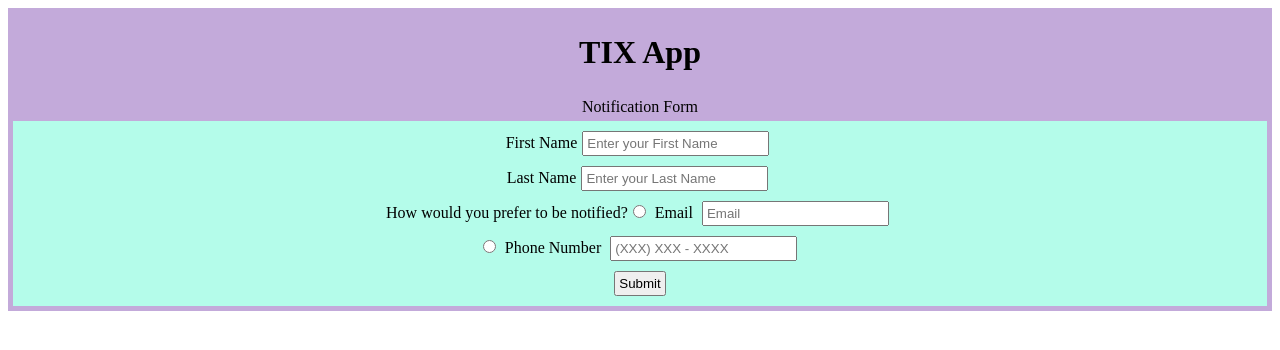
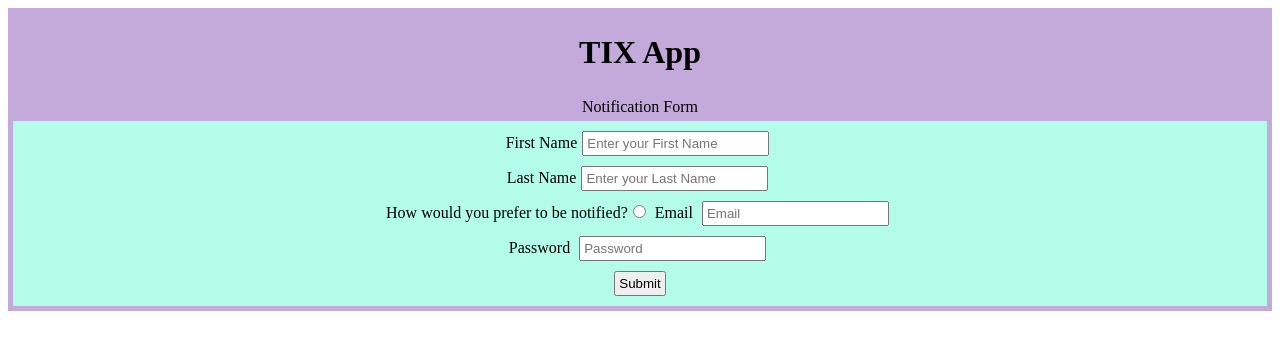
Before and after one commit to JetechNY/tix, a React (Create React App) app: page / in a window 1280 px wide. Shown: the top 350 px of the page. Built offline with nearby package versions, Linux system fonts and the light colour scheme.

Commit message:
form names changed

```diff
--- a/src/import/FormSubmit.js
+++ b/src/import/FormSubmit.js
@@ -27,34 +27,34 @@ const FormSubmit = ({ submitForm }) => {
         <header>Notification Form</header>
         <form className="register-form" onSubmit={handleSubmit} noValidate>
           <div>
-            <label htmlFor="firstName" className="form-label">
+            <label htmlFor="firstname" className="form-label">
               First Name
             </label>
             <input
-              id="firstName"
+              id="firstname"
               className="form-field"
               placeholder="Enter your First Name"
               type="text"
-              name="firstName"
-              value={values.firstName}
+              name="firstname"
+              value={values.firstname}
               onChange={handleChange}
             />
-            {errors.firstName && <p>{errors.firstName}</p>}
+            {errors.firstname && <p>{errors.firstname}</p>}
           </div>
           <div>
-            <label htmlFor="lastName" className="form-label">
+            <label htmlFor="lastname" className="form-label">
               Last Name
             </label>
             <input
-              id="lastName"
+              id="lastname"
               className="form-field"
               placeholder="Enter your Last Name"
               type="text"
-              name="lastName"
-              value={values.lastName}
+              name="lastname"
+              value={values.lastname}
               onChange={handleChange}
             />
-            {errors.lastName && <p>{errors.lastName}</p>}
+            {errors.lastname && <p>{errors.lastname}</p>}
           </div>
           {errors.checked && <p>{errors.checked}</p>}
 
@@ -85,8 +85,27 @@ const FormSubmit = ({ submitForm }) => {
             {errors.email && <p>{errors.email}</p>}
           </div>
           <div>
+            <label htmlFor="password">
+              {" "}
+              Password{" "}
+            </label>
             <input
-              id="phoneNumber-checkbox"
+              id="password"
+              type="password"
+              value={values.password}
+              onChange={handleChange}
+              className="form-field"
+              placeholder="Password"
+              name="password"
+            />
+            {errors.password && <p>{errors.password}</p>}
+          </div>
+
+          {/* //validate password field*/}
+{/*
+          <div>
+            <input
+              id="email-checkbox"
               type="radio"
               value="phone"
               onChange={handleChange}
@@ -94,22 +113,22 @@ const FormSubmit = ({ submitForm }) => {
               placeholder="Phone Number"
               name="checked"
             />
-            <label htmlFor="phoneNumber">
+            <label htmlFor="email">
               {" "}
               Phone Number{" "}
             </label>
             <input
-              id="phoneNumber"
+              id="email"
               className="form-field"
               placeholder="(XXX) XXX - XXXX"
-              name="phoneNumber"
-              value={values.phoneNumber}
+              name="email"
+              value={values.email}
               onChange={handleChange}
             />
-            {errors.phoneNumber && <p>{errors.phoneNumber}</p>}
+            {errors.email && <p>{errors.email}</p>}
             {errors.selection && <p>{errors.selection}</p>}
 
-          </div>
+          </div> */}
 
           {/* <div>
             <label htmlFor="supervisorDropdown" className="form-label">
--- a/src/import/validateInfo.js
+++ b/src/import/validateInfo.js
@@ -3,16 +3,16 @@ export default function validateInfo(values) {
 
   const regex = /^[a-zA-Z]+$/;
 
-  if (!values.firstName.trim()) {
-    errors.firstName = " First name is required";
-  } else if (!regex.test(values.firstName.trim())) {
-    errors.firstName = "Enter a valid first name";
+  if (!values.firstname.trim()) {
+    errors.firstname = " First name is required";
+  } else if (!regex.test(values.firstname.trim())) {
+    errors.firstname = "Enter a valid first name";
   }
 
-  if (!values.lastName.trim()) {
-    errors.lastName = " Last name is required";
-  } else if (!regex.test(values.lastName.trim())) {
-    errors.lastName = "Enter a valid last name";
+  if (!values.lastname.trim()) {
+    errors.lastname = " Last name is required";
+  } else if (!regex.test(values.lastname.trim())) {
+    errors.lastname = "Enter a valid last name";
   }
 
   if (!values.checked) {
@@ -26,6 +26,14 @@ export default function validateInfo(values) {
       errors.email = "Email address is invalid";
     }
   }
+  //Fix Password validation
+  // if (values.checked === "password") {
+  //   if (!values.password) {
+  //     errors.email = "Please enter a valid Password";
+  //   } else if (!/\S+@\S+\.\S+/.test(values.password)) {
+  //     errors.email = "Password is invalid";
+  //   }
+  // }
 
   if (values.checked === "phone") {
     var pattern = new RegExp(/^[0-9\b]+$/);
```
